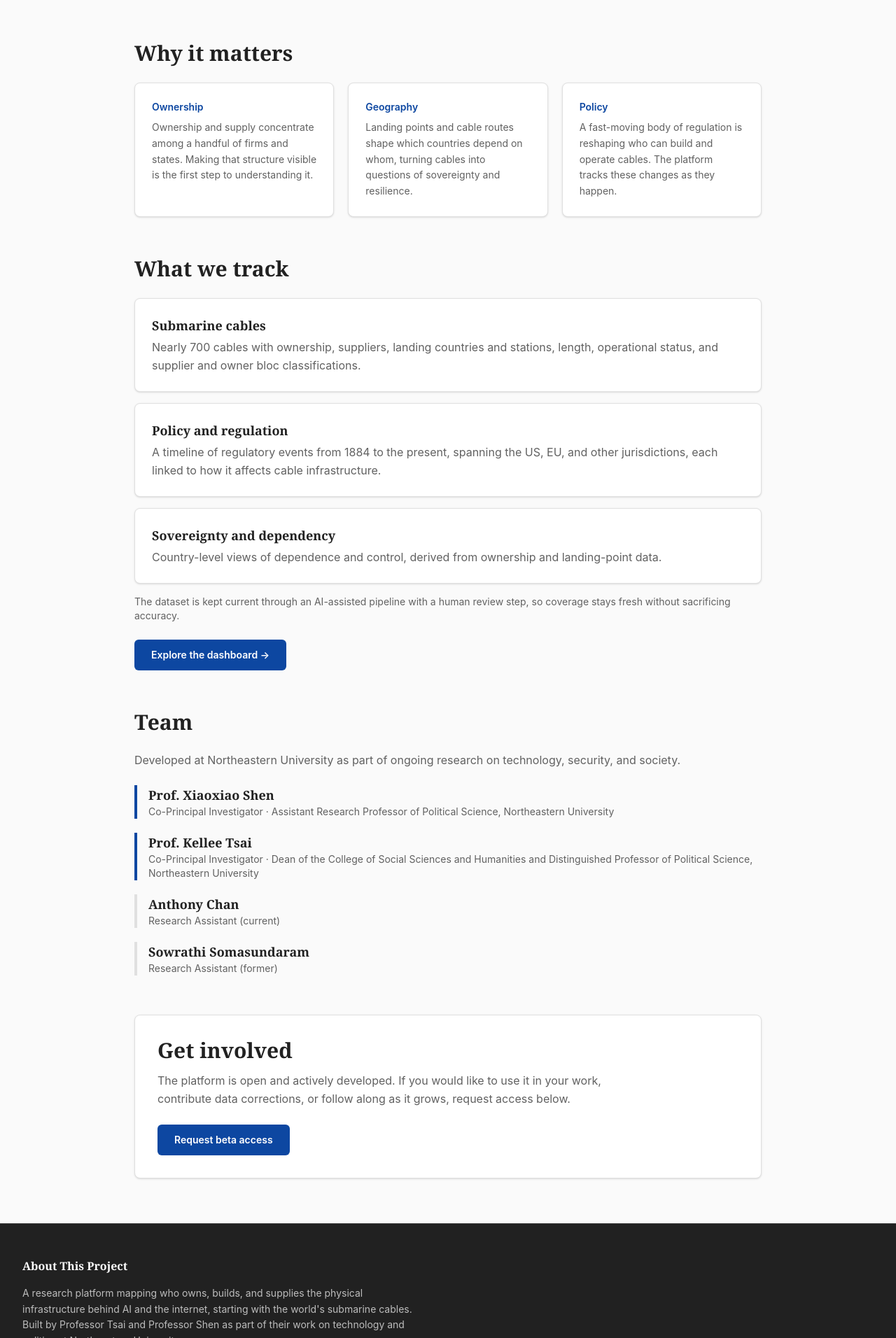
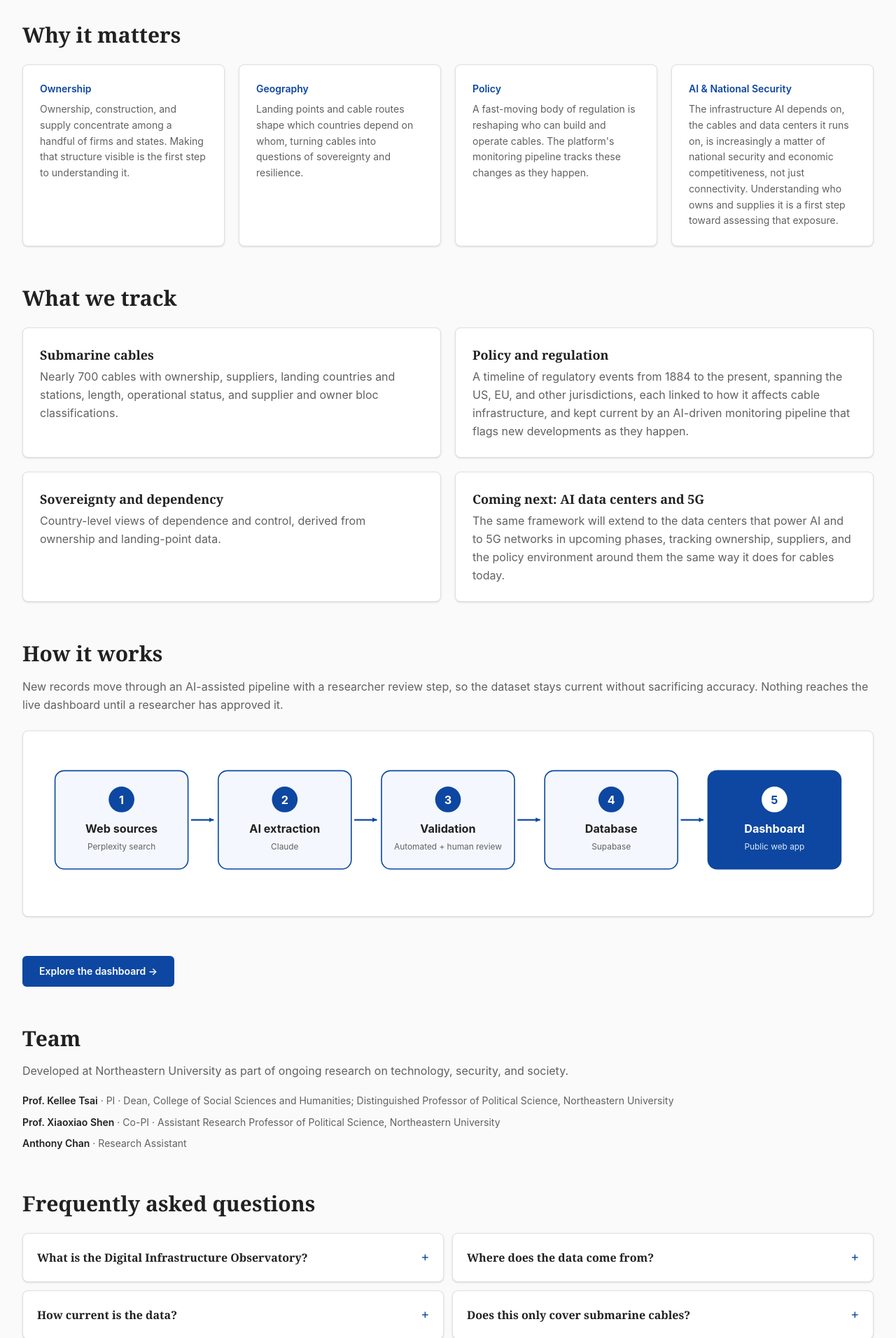
Before and after one commit to Global-Digital-Infrastructure-Dashboard/submarine-cable-observatory, a React (Vite) app: page / in a window 1280 px wide. Shown: the part 848-2760 px from the top of the page at 70% size. Built offline with nearby package versions, Linux system fonts and the light colour scheme.

Commit message:
Revise About page with updated forms and content
Updated the About page with new Google Form links for beta sign-up and feedback. Enhanced content for clarity and added sections for user engagement.

```diff
--- a/src/pages/About.jsx
+++ b/src/pages/About.jsx
@@ -1,96 +1,166 @@
 import { Link } from 'react-router-dom'
 
-// TODO: paste your Google Form link here once the beta sign-up form is live.
-const BETA_FORM_URL = 'REPLACE_WITH_GOOGLE_FORM_URL'
+// Google Form for beta sign-up
+const BETA_FORM_URL = 'https://docs.google.com/forms/d/e/1FAIpQLSfKs-Woma7qoMD5hFfk6ZhdWdFokj8UIBOWfYFQwtt0KnRuLw/viewform?usp=dialog'
+// Google Form for user feedback
+const FEEDBACK_FORM_URL = 'https://docs.google.com/forms/d/e/1FAIpQLSe4hQcIMxplSJR44xBjhGSWRCcukj8hlWhWNH8WxJS8C5xj9g/viewform'
+
+// Body text stays readable; the page itself spans the full app container.
+const PROSE = 'w-full'
+const CARD = 'bg-white rounded-lg shadow-sm border border-[#E0E0E0] p-6'
+
+const whyItMatters = [
+  {
+    title: 'Ownership',
+    body: 'Ownership, construction, and supply concentrate among a handful of firms and states. Making that structure visible is the first step to understanding it.',
+  },
+  {
+    title: 'Geography',
+    body: 'Landing points and cable routes shape which countries depend on whom, turning cables into questions of sovereignty and resilience.',
+  },
+  {
+    title: 'Policy',
+    body: "A fast-moving body of regulation is reshaping who can build and operate cables. The platform's monitoring pipeline tracks these changes as they happen.",
+  },
+  {
+    title: 'AI & National Security',
+    body: 'The infrastructure AI depends on, the cables and data centers it runs on, is increasingly a matter of national security and economic competitiveness, not just connectivity. Understanding who owns and supplies it is a first step toward assessing that exposure.',
+  },
+]
+
+const whatWeTrack = [
+  {
+    title: 'Submarine cables',
+    body: 'Nearly 700 cables with ownership, suppliers, landing countries and stations, length, operational status, and supplier and owner bloc classifications.',
+  },
+  {
+    title: 'Policy and regulation',
+    body: 'A timeline of regulatory events from 1884 to the present, spanning the US, EU, and other jurisdictions, each linked to how it affects cable infrastructure, and kept current by an AI-driven monitoring pipeline that flags new developments as they happen.',
+  },
+  {
+    title: 'Sovereignty and dependency',
+    body: 'Country-level views of dependence and control, derived from ownership and landing-point data.',
+  },
+  {
+    title: 'Coming next: AI data centers and 5G',
+    body: 'The same framework will extend to the data centers that power AI and to 5G networks in upcoming phases, tracking ownership, suppliers, and the policy environment around them the same way it does for cables today.',
+  },
+]
+
+const team = [
+  {
+    name: 'Prof. Kellee Tsai',
+    role: 'PI · Dean, College of Social Sciences and Humanities; Distinguished Professor of Political Science, Northeastern University',
+  },
+  {
+    name: 'Prof. Xiaoxiao Shen',
+    role: 'Co-PI · Assistant Research Professor of Political Science, Northeastern University',
+  },
+  { name: 'Anthony Chan', role: 'Research Assistant' },
+]
+
+const faqs = [
+  {
+    q: 'What is the Digital Infrastructure Observatory?',
+    a: "It is a public research platform that tracks who owns, builds, and supplies the physical infrastructure that AI and the internet run on, starting with the world's submarine cable network, paired with an interactive dashboard and an openly available dataset.",
+  },
+  {
+    q: 'Where does the data come from?',
+    a: 'From public sources such as industry cable maps, regulatory filings, and company announcements, gathered through an AI-assisted pipeline and checked by a researcher before publishing.',
+  },
+  {
+    q: 'How current is the data?',
+    a: 'The dataset is updated on a recurring basis. New cables and policy developments are added as they are found and approved, so the record stays live rather than frozen at a point in time.',
+  },
+  {
+    q: 'Does this only cover submarine cables?',
+    a: 'Submarine cables are Phase 1. The same framework is being extended to the data centers that power AI and to 5G networks in later phases.',
+  },
+  {
+    q: 'How is data quality ensured?',
+    a: 'Every record passes automated checks and human review before it goes live. A multi-model cross-check, in which two independent models extract the same record, flags any disagreements for a person to resolve.',
+  },
+  {
+    q: 'Is the project open source, and can I contribute?',
+    a: "Yes. The project is open source under the MIT License. You don't need to be a developer to contribute. Anyone can explore the dashboard, flag missing or outdated information, suggest new indicators to track, request beta access, or contribute code on GitHub.",
+  },
+]
 
 function About() {
   return (
-    <div className="max-w-4xl mx-auto">
+    <div className="w-full">
       {/* About */}
       <section className="mb-14">
         <h2 className="font-serif text-3xl font-semibold text-[#212121] mb-4">
           About the Observatory
         </h2>
+        <div className={PROSE}>
           <p className="text-[#424242] text-lg leading-relaxed mb-4">
-          The Digital Infrastructure Observatory is a public research platform for studying the
-          physical and political structure of the global internet. It pairs a continuously
-          maintained dataset with an interactive dashboard, so that researchers, policymakers,
-          journalists, and the public can see who owns, builds, and governs critical digital
-          infrastructure.
+            The Digital Infrastructure Observatory is a public research platform for tracking who
+            owns, builds, and supplies the physical infrastructure that AI and the global internet
+            run on. It pairs a continuously maintained dataset, kept current by an AI-driven
+            monitoring pipeline, with an interactive dashboard, so that researchers, policymakers,
+            journalists, and the public can see the ownership and supply structure behind critical
+            digital infrastructure, not just where it is located or who operates it, which is where
+            most existing sources stop.
           </p>
           <p className="text-[#616161] leading-relaxed">
             Phase 1 focuses on submarine communications cables, the undersea network that carries the
             overwhelming majority of international internet traffic, together with the policies that
-          shape them. The same framework is designed to extend to 5G networks and data centers in
-          later phases.
+            shape them. The same framework is designed to extend to the data centers that power AI
+            and to 5G networks in later phases.
           </p>
+        </div>
       </section>
 
       {/* Why it matters */}
       <section className="mb-14">
         <h2 className="font-serif text-3xl font-semibold text-[#212121] mb-6">Why it matters</h2>
-        <div className="grid grid-cols-1 md:grid-cols-3 gap-5">
-          <div className="bg-white rounded-lg shadow-sm border border-[#E0E0E0] p-6">
-            <div className="text-[#0D47A1] font-semibold text-sm mb-2">Ownership</div>
-            <p className="text-[#616161] text-sm leading-relaxed">
-              Ownership and supply concentrate among a handful of firms and states. Making that
-              structure visible is the first step to understanding it.
-            </p>
+        <div className="grid grid-cols-1 sm:grid-cols-2 lg:grid-cols-4 gap-5">
+          {whyItMatters.map((c) => (
+            <div key={c.title} className={CARD}>
+              <div className="text-[#0D47A1] font-semibold text-sm mb-2">{c.title}</div>
+              <p className="text-[#616161] text-sm leading-relaxed">{c.body}</p>
             </div>
-          <div className="bg-white rounded-lg shadow-sm border border-[#E0E0E0] p-6">
-            <div className="text-[#0D47A1] font-semibold text-sm mb-2">Geography</div>
-            <p className="text-[#616161] text-sm leading-relaxed">
-              Landing points and cable routes shape which countries depend on whom, turning cables
-              into questions of sovereignty and resilience.
-            </p>
-          </div>
-          <div className="bg-white rounded-lg shadow-sm border border-[#E0E0E0] p-6">
-            <div className="text-[#0D47A1] font-semibold text-sm mb-2">Policy</div>
-            <p className="text-[#616161] text-sm leading-relaxed">
-              A fast-moving body of regulation is reshaping who can build and operate cables. The
-              platform tracks these changes as they happen.
-            </p>
-          </div>
+          ))}
         </div>
       </section>
 
-      {/* Data coverage */}
+      {/* What we track */}
       <section className="mb-14">
         <h2 className="font-serif text-3xl font-semibold text-[#212121] mb-6">What we track</h2>
-        <div className="space-y-4">
-          <div className="bg-white rounded-lg shadow-sm border border-[#E0E0E0] p-6">
-            <h3 className="font-serif text-lg font-semibold text-[#212121] mb-1">Submarine cables</h3>
-            <p className="text-[#616161] leading-relaxed">
-              Nearly 700 cables with ownership, suppliers, landing countries and stations, length,
-              operational status, and supplier and owner bloc classifications.
+        <div className="grid grid-cols-1 md:grid-cols-2 gap-5">
+          {whatWeTrack.map((c) => (
+            <div key={c.title} className={CARD}>
+              <h3 className="font-serif text-lg font-semibold text-[#212121] mb-1">{c.title}</h3>
+              <p className="text-[#616161] leading-relaxed">{c.body}</p>
+            </div>
+          ))}
+        </div>
+      </section>
+
+      {/* How it works */}
+      <section className="mb-14">
+        <h2 className="font-serif text-3xl font-semibold text-[#212121] mb-4">How it works</h2>
+        <p className={`${PROSE} text-[#616161] leading-relaxed mb-6`}>
+          New records move through an AI-assisted pipeline with a researcher review step, so the
+          dataset stays current without sacrificing accuracy. Nothing reaches the live dashboard
+          until a researcher has approved it.
         </p>
+        <div className={CARD}>
+          <img
+            src="/architecture.svg"
+            alt="Data pipeline: web sources, to AI extraction, to validation, to database, to dashboard"
+            className="w-full"
+          />
         </div>
-          <div className="bg-white rounded-lg shadow-sm border border-[#E0E0E0] p-6">
-            <h3 className="font-serif text-lg font-semibold text-[#212121] mb-1">
-              Policy and regulation
-            </h3>
-            <p className="text-[#616161] leading-relaxed">
-              A timeline of regulatory events from 1884 to the present, spanning the US, EU, and
-              other jurisdictions, each linked to how it affects cable infrastructure.
-            </p>
-          </div>
-          <div className="bg-white rounded-lg shadow-sm border border-[#E0E0E0] p-6">
-            <h3 className="font-serif text-lg font-semibold text-[#212121] mb-1">
-              Sovereignty and dependency
-            </h3>
-            <p className="text-[#616161] leading-relaxed">
-              Country-level views of dependence and control, derived from ownership and
-              landing-point data.
-            </p>
-          </div>
-        </div>
-        <p className="text-[#616161] text-sm mt-4">
-          The dataset is kept current through an AI-assisted pipeline with a human review step, so
-          coverage stays fresh without sacrificing accuracy.
-        </p>
+      </section>
+
+      {/* Explore the dashboard (call to action) */}
+      <section className="mb-14">
         <Link
-          to="/"
-          className="inline-block mt-6 px-6 py-3 bg-[#0D47A1] text-white text-sm font-semibold rounded-md hover:bg-[#0B3D8C] transition-colors"
+          to="/overview"
+          className="inline-block px-6 py-3 bg-[#0D47A1] text-white text-sm font-semibold rounded-md hover:bg-[#0B3D8C] transition-colors"
         >
           Explore the dashboard →
         </Link>
@@ -98,45 +168,47 @@ function About() {
 
       {/* Team */}
       <section className="mb-14">
-        <h2 className="font-serif text-3xl font-semibold text-[#212121] mb-6">Team</h2>
-        <p className="text-[#616161] mb-6">
+        <h2 className="font-serif text-3xl font-semibold text-[#212121] mb-4">Team</h2>
+        <p className={`${PROSE} text-[#616161] mb-5`}>
           Developed at Northeastern University as part of ongoing research on technology, security,
           and society.
         </p>
-        <div className="space-y-5">
-          <div className="border-l-4 border-[#0D47A1] pl-4">
-            <div className="font-serif text-lg font-semibold text-[#212121]">Prof. Xiaoxiao Shen</div>
-            <div className="text-[#616161] text-sm">
-              Co-Principal Investigator · Assistant Research Professor of Political Science,
-              Northeastern University
-            </div>
-          </div>
-          <div className="border-l-4 border-[#0D47A1] pl-4">
-            <div className="font-serif text-lg font-semibold text-[#212121]">Prof. Kellee Tsai</div>
-            <div className="text-[#616161] text-sm">
-              Co-Principal Investigator · Dean of the College of Social Sciences and Humanities and
-              Distinguished Professor of Political Science, Northeastern University
-            </div>
-          </div>
-          <div className="border-l-4 border-[#E0E0E0] pl-4">
-            <div className="font-serif text-lg font-semibold text-[#212121]">Anthony Chan</div>
-            <div className="text-[#616161] text-sm">Research Assistant (current)</div>
-          </div>
-          <div className="border-l-4 border-[#E0E0E0] pl-4">
-            <div className="font-serif text-lg font-semibold text-[#212121]">
-              Sowrathi Somasundaram
-            </div>
-            <div className="text-[#616161] text-sm">Research Assistant (former)</div>
-          </div>
+        <ul className="space-y-2">
+          {team.map((m) => (
+            <li key={m.name} className="text-[#616161] text-sm leading-relaxed">
+              <span className="font-semibold text-[#212121]">{m.name}</span> · {m.role}
+            </li>
+          ))}
+        </ul>
+      </section>
+
+      {/* FAQ */}
+      <section className="mb-14">
+        <h2 className="font-serif text-3xl font-semibold text-[#212121] mb-6">
+          Frequently asked questions
+        </h2>
+        <div className="grid grid-cols-1 md:grid-cols-2 gap-3 items-start">
+          {faqs.map((f) => (
+            <details key={f.q} className="bg-white rounded-lg shadow-sm border border-[#E0E0E0] p-5 group">
+              <summary className="font-serif text-base font-semibold text-[#212121] cursor-pointer list-none flex justify-between items-center">
+                {f.q}
+                <span className="text-[#0D47A1] text-xl ml-4 group-open:rotate-45 transition-transform">
+                  +
+                </span>
+              </summary>
+              <p className="text-[#616161] text-sm leading-relaxed mt-3">{f.a}</p>
+            </details>
+          ))}
         </div>
       </section>
 
       {/* Contact / beta access */}
       <section className="mb-8 bg-white rounded-lg shadow-sm border border-[#E0E0E0] p-8">
         <h2 className="font-serif text-3xl font-semibold text-[#212121] mb-3">Get involved</h2>
-        <p className="text-[#616161] leading-relaxed mb-6 max-w-2xl">
-          The platform is open and actively developed. If you would like to use it in your work,
-          contribute data corrections, or follow along as it grows, request access below.
+        <p className={`${PROSE} text-[#616161] leading-relaxed mb-6`}>
+          The dashboard is free to explore for anyone. Request beta access below if you want to
+          download the underlying dataset (CSV) or register as a contributor, to submit data
+          corrections, flag missing information, or suggest new indicators to track.
         </p>
         <a
           href={BETA_FORM_URL}
@@ -146,6 +218,18 @@ function About() {
         >
           Request beta access
         </a>
+        <p className="text-[#616161] text-sm mt-6">
+          Already using the platform?{' '}
+          <a
+            href={FEEDBACK_FORM_URL}
+            target="_blank"
+            rel="noopener noreferrer"
+            className="text-[#0D47A1] font-semibold hover:underline"
+          >
+            Share your feedback
+          </a>
+          .
+        </p>
       </section>
     </div>
   )
```
Lines whose indentation alone changed are shown as unchanged.
